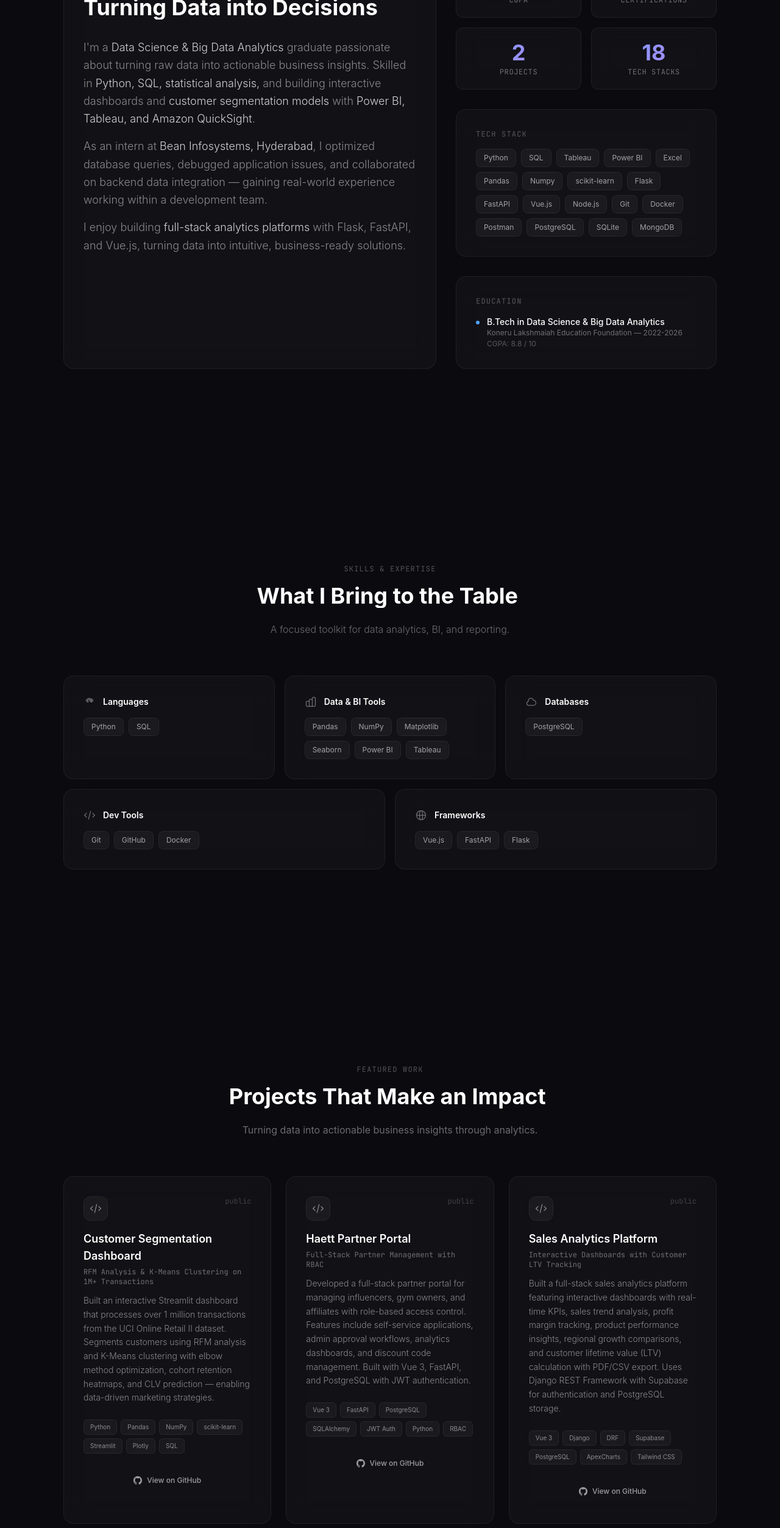
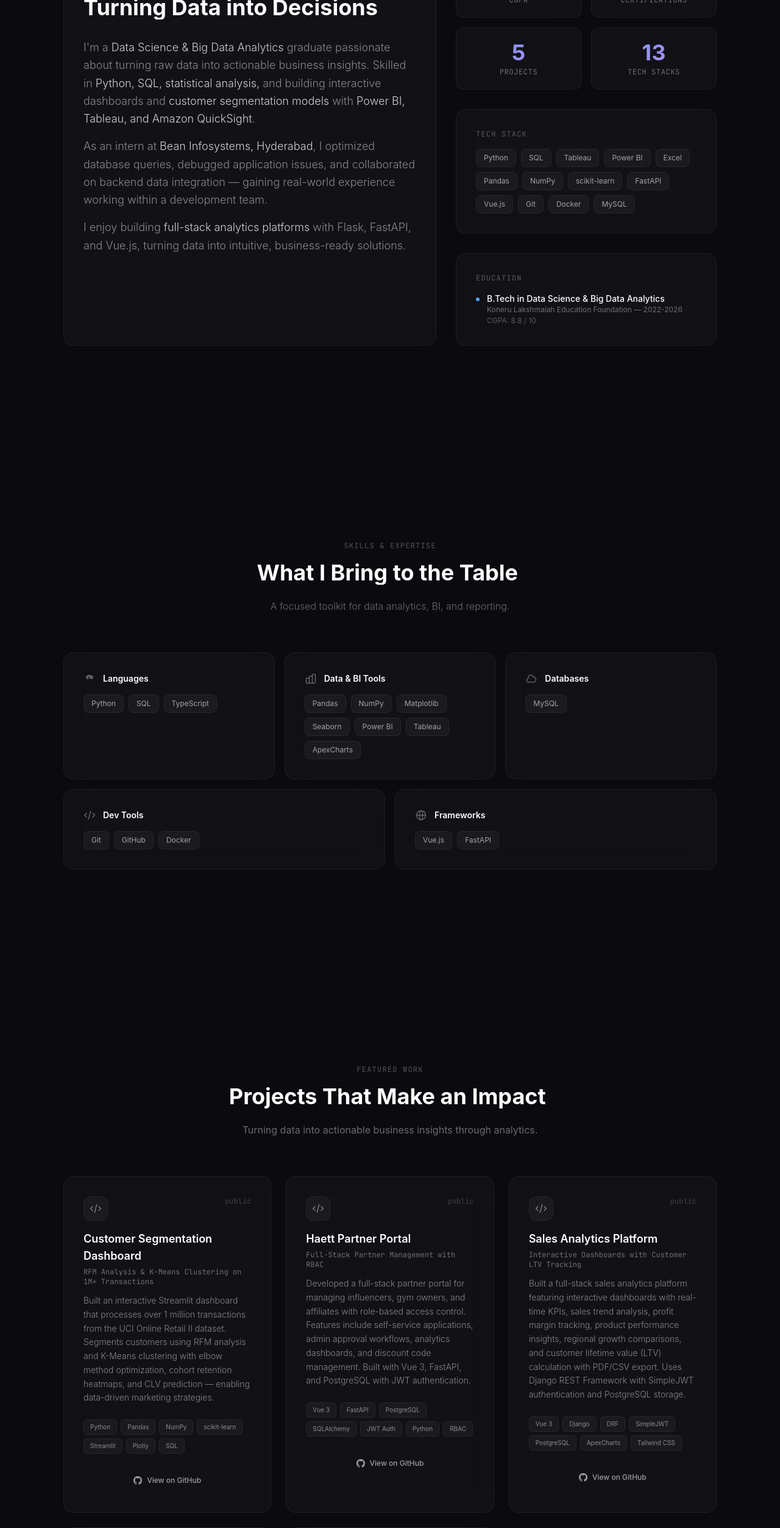
Before and after one commit to VijayaKumarchinta/portfolio, a Vue app: page / in a window 1280 px wide. Shown: the part 1033-3539 px from the top of the page at 61% size. Built offline with nearby package versions, Linux system fonts and the light colour scheme; a web font is replaced by a local one.

Commit message:
Integrate all projects into portfolio, update skills and simplify categories

```diff
--- a/src/components/Sections/About.vue
+++ b/src/components/Sections/About.vue
@@ -5,17 +5,17 @@ import RevealText from '@/components/UI/RevealText.vue'
 const stats = [
   { value: '8.8', label: 'CGPA' },
   { value: '3', label: 'Certifications' },
-  { value: '2', label: 'Projects' },
-  { value: '18', label: 'Tech Stacks' },
+  { value: '5', label: 'Projects' },
+  { value: '13', label: 'Tech Stacks' },
 ]
 
 const techStack = [
   'Python', 'SQL',
   'Tableau', 'Power BI', 'Excel',
-  'Pandas', 'Numpy', 'scikit-learn',
-  'Flask', 'FastAPI', 'Vue.js','Node.js',
-  'Git', 'Docker', 'Postman',
-  'PostgreSQL', 'SQLite', 'MongoDB',
+  'Pandas', 'NumPy', 'scikit-learn',
+  'FastAPI', 'Vue.js',
+  'Git', 'Docker',
+  'MySQL',
 ]
 </script>
 
--- a/src/components/Sections/Projects.vue
+++ b/src/components/Sections/Projects.vue
@@ -23,10 +23,26 @@ const projects = [
   {
     title: 'Sales Analytics Platform',
     subtitle: 'Interactive Dashboards with Customer LTV Tracking',
-    description: 'Built a full-stack sales analytics platform featuring interactive dashboards with real-time KPIs, sales trend analysis, profit margin tracking, product performance insights, regional growth comparisons, and customer lifetime value (LTV) calculation with PDF/CSV export. Uses Django REST Framework with Supabase for authentication and PostgreSQL storage.',
-    tags: ['Vue 3', 'Django', 'DRF', 'Supabase', 'PostgreSQL', 'ApexCharts', 'Tailwind CSS'],
+    description: 'Built a full-stack sales analytics platform featuring interactive dashboards with real-time KPIs, sales trend analysis, profit margin tracking, product performance insights, regional growth comparisons, and customer lifetime value (LTV) calculation with PDF/CSV export. Uses Django REST Framework with SimpleJWT authentication and PostgreSQL storage.',
+    tags: ['Vue 3', 'Django', 'DRF', 'SimpleJWT', 'PostgreSQL', 'ApexCharts', 'Tailwind CSS'],
     github: 'https://github.com/VijayaKumarchinta/Sales_analytics',
     color: 'rgba(251, 191, 36, 0.2)',
+  },
+  {
+    title: 'AI-Powered Profile Builder',
+    subtitle: 'Wikipedia Extraction & Gemini AI Agent',
+    description: 'A web application that creates structured profiles of famous people using Wikipedia data extraction with intelligent heuristics. Seamlessly upgrades to a full AI Agent with Google Search Grounding via a free Gemini API key. Generates comprehensive 13-section profiles and exports as PDF or JSON.',
+    tags: ['React 19', 'TypeScript', 'Tailwind CSS', 'Vite', 'jsPDF', 'Gemini AI', 'Lucide'],
+    github: 'https://github.com/VijayaKumarchinta/famous-person-profile-agent',
+    color: 'rgba(52, 211, 153, 0.2)',
+  },
+  {
+    title: 'LiverSegAI',
+    subtitle: 'AI-Powered CT Scan Segmentation Platform',
+    description: 'A full-stack medical imaging platform that leverages Attention U-Net deep learning to automatically segment livers and lesions from CT scans. Features a clinical dashboard with role-based access (Admin, Radiologist, Clinician, Technician), scan upload in NIfTI/DICOM/PNG formats, Dice/IoU metrics, and automated PDF report generation.',
+    tags: ['Django', 'DRF', 'Vue 3', 'PyTorch', 'MONAI', 'PostgreSQL', 'Docker', 'Chart.js'],
+    github: 'https://github.com/VijayaKumarchinta/Liver_Segmentation',
+    color: 'rgba(248, 113, 113, 0.2)',
   },
 ]
 </script>
--- a/src/components/Sections/Skills.vue
+++ b/src/components/Sections/Skills.vue
@@ -6,19 +6,19 @@ const categories = [
   {
     title: 'Languages',
     span: 'lg:col-span-4',
-    skills: ['Python', 'SQL'],
+    skills: ['Python', 'SQL', 'TypeScript'],
     icon: 'M14.7 6.3a1 1 0 0 0 0 1.4l1.6 1.6-1.6 1.6a1 1 0 0 0 1.4 1.4l2.3-2.3a1 1 0 0 0 0-1.4l-2.3-2.3a1 1 0 0 0-1.4 0zm-5.4 0a1 1 0 0 0-1.4 0L5.6 8.6a1 1 0 0 0 0 1.4l2.3 2.3a1 1 0 0 0 1.4-1.4L7.7 9.3l1.6-1.6a1 1 0 0 0 0-1.4zM11 5a1 1 0 0 1 1.4.4l3 5a1 1 0 0 1-.4 1.4 1 1 0 0 1-1.4-.4l-3-5A1 1 0 0 1 11 5z',
   },
   {
     title: 'Data & BI Tools',
     span: 'lg:col-span-4',
-    skills: ['Pandas', 'NumPy', 'Matplotlib', 'Seaborn', 'Power BI', 'Tableau'],
+    skills: ['Pandas', 'NumPy', 'Matplotlib', 'Seaborn', 'Power BI', 'Tableau', 'ApexCharts'],
     icon: 'M9 19v-6a2 2 0 00-2-2H5a2 2 0 00-2 2v6a2 2 0 002 2h2a2 2 0 002-2zm0 0V9a2 2 0 012-2h2a2 2 0 012 2v10m-6 0a2 2 0 002 2h2a2 2 0 002-2m0 0V5a2 2 0 012-2h2a2 2 0 012 2v14a2 2 0 01-2 2h-2a2 2 0 01-2-2z',
   },
   {
     title: 'Databases',
     span: 'lg:col-span-4',
-    skills: ['PostgreSQL'],
+    skills: ['MySQL'],
     icon: 'M3 15a4 4 0 004 4h9a5 5 0 10-.1-9.999 5.002 5.002 0 10-9.78 2.096A4.001 4.001 0 003 15z',
   },
   {
@@ -30,7 +30,7 @@ const categories = [
   {
     title: 'Frameworks',
     span: 'lg:col-span-6',
-    skills: ['Vue.js', 'FastAPI', 'Flask'],
+    skills: ['Vue.js', 'FastAPI'],
     icon: 'M21 12a9 9 0 01-9 9m9-9a9 9 0 00-9-9m9 9H3m9 9a9 9 0 01-9-9m9 9c1.657 0 3-4.03 3-9s-1.343-9-3-9m0 18c-1.657 0-3-4.03-3-9s1.343-9 3-9m-9 9a9 9 0 019-9',
   },
 ]
@@ -70,7 +70,6 @@ const categories = [
             'rgba(167, 139, 250, 0.15)',
             'rgba(251, 146, 60, 0.15)',
             'rgba(96, 165, 250, 0.15)',
-            'rgba(244, 114, 182, 0.15)',
           ][i]"
           :style="{ transitionDelay: `${i * 100}ms` }"
         >
```
